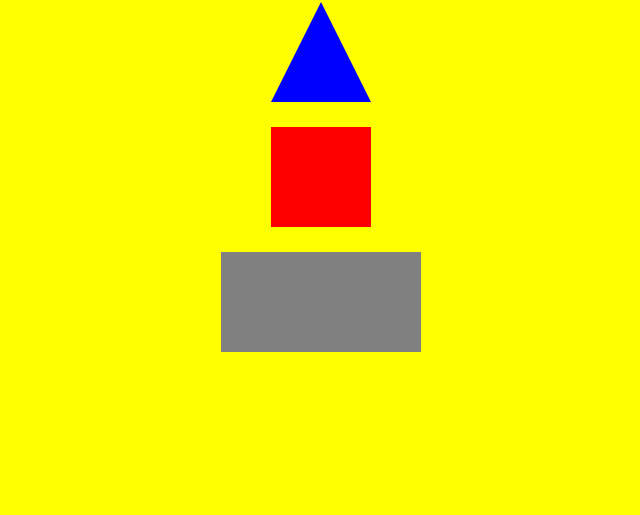
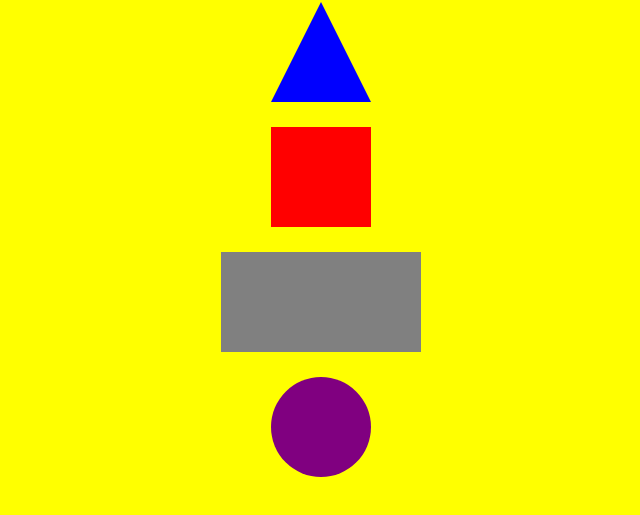
Before and after one commit to Elsis-Sitati/shapes, a plain HTML site: page foundation-6/index.html in a window 1280 px wide. Shown: the part 73-588 px from the top of the page, without its empty margins (319-959 px from the left). Drawn offline with nearby package versions, Linux system fonts and the light colour scheme; a web font is replaced by a local one.

Commit message:
styled the cicle div to get a circle shape

```diff
--- a/foundation-6/css/app.css
+++ b/foundation-6/css/app.css
@@ -38,3 +38,14 @@ div#rectangle {
     margin: auto;
     margin-top: 2%;
 }
+
+div#circle {
+    width: 100px;
+    height: 100px;
+    background: purple;
+    -moz-border-radius: 50px;
+    -webkit-border-radius: 50px;
+    border-radius: 50px;
+    margin: auto;
+    margin-top: 2%;
+}
```
